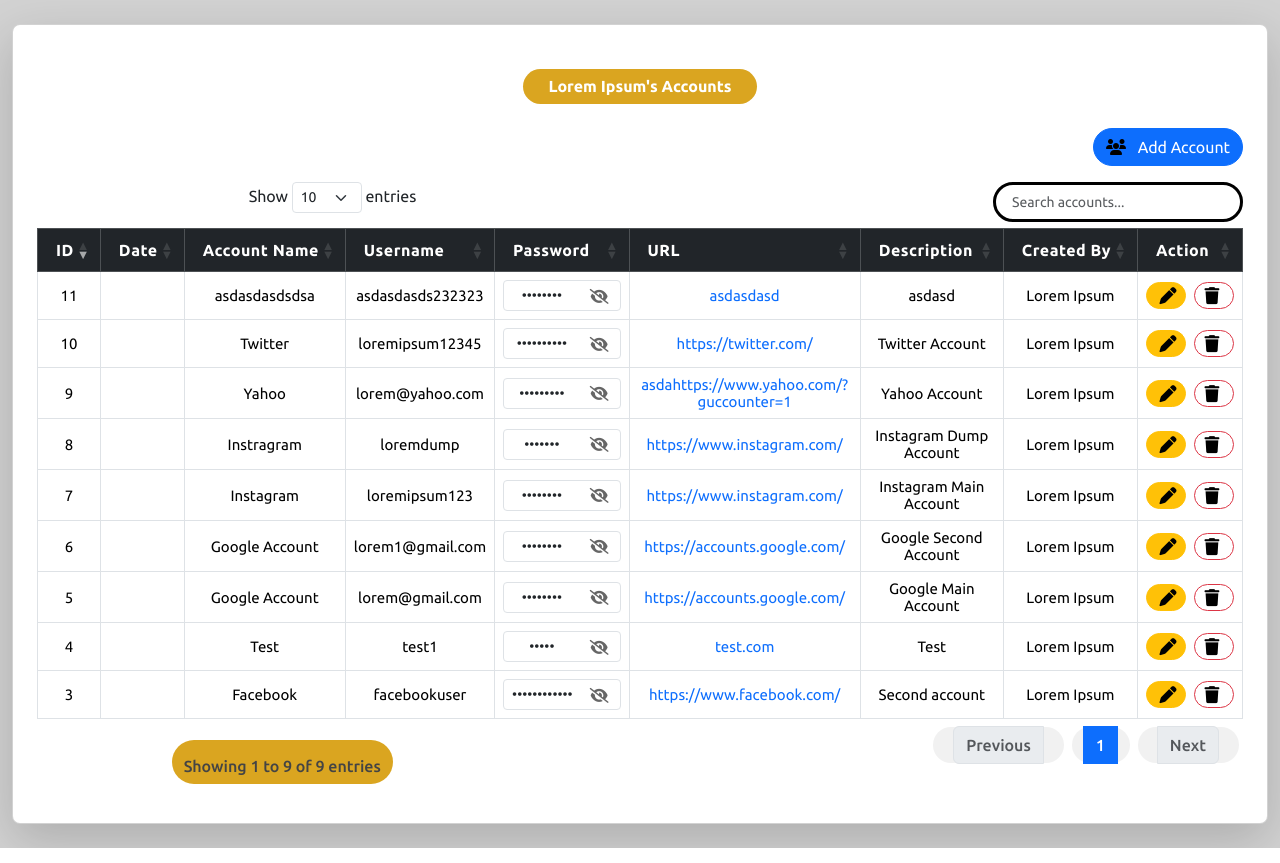
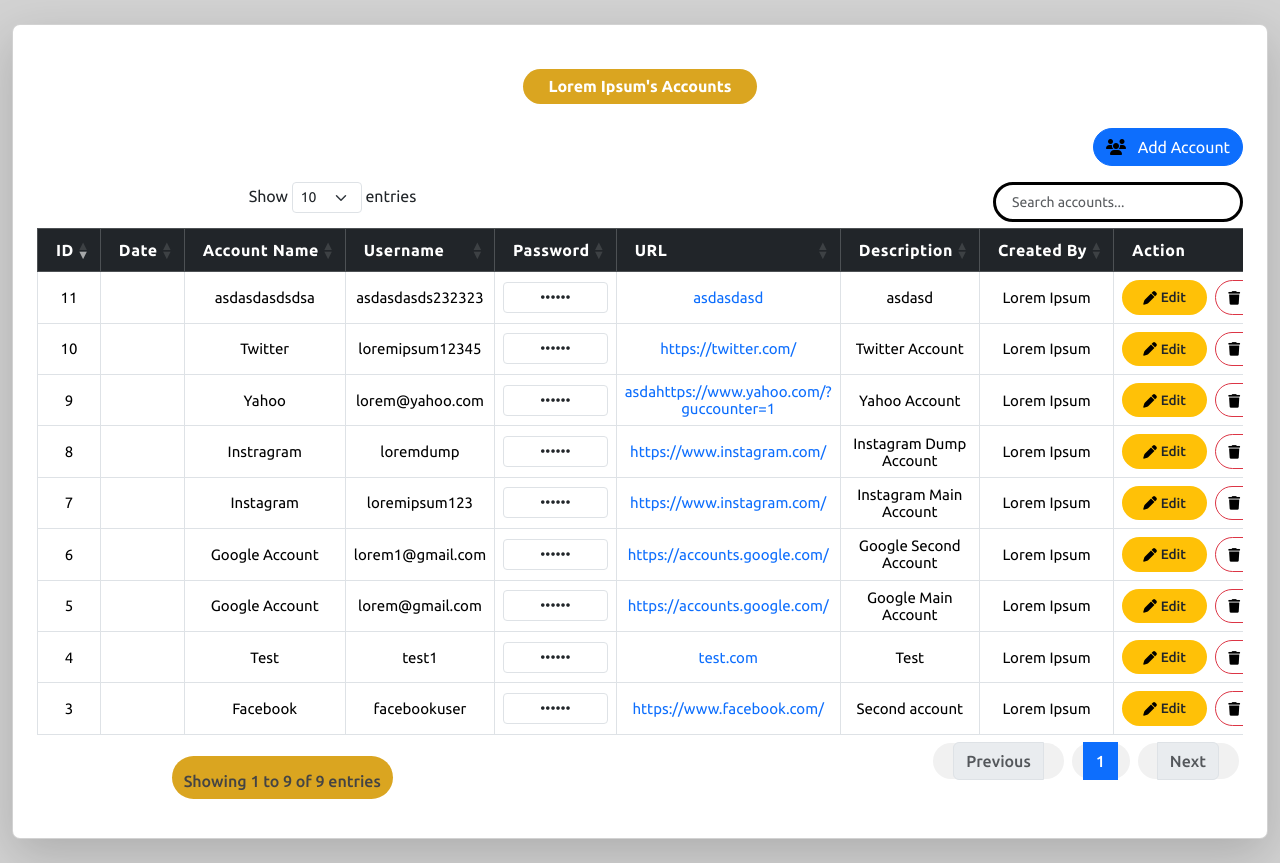
Before and after one commit to Palanikumar2697/Password-Manager, a PHP site: page /PM/home.php in a window 1280 px wide. Shown: the part 56-919 px from the top of the page. Run offline with PHP 8.4, Linux system fonts and the light colour scheme; a user stored in the database is signed in; data comes from the database, SQL or seed files in the repository; data that the repository does not hold is empty; some libraries are stand-ins or nearby versions.

Commit message:
sept6 updates

```diff
--- a/password-manager-app/assets/style.css
+++ b/password-manager-app/assets/style.css
@@ -472,3 +472,40 @@ table.dataTable thead th {
     letter-spacing: 0.5px;
     text-align: center;   /* keep aligned */
 }
+/* Common button styles */
+.table-actions .btn {
+    min-width: 85px;            /* keep consistent width */
+    font-size: 0.85rem;         /* smaller text */
+    font-weight: 500;           /* make text slightly bolder */
+    border-radius: 50px;        /* pill shape */
+    padding: 6px 12px;          /* balanced spacing */
+    transition: all 0.2s ease;  /* smooth hover effect */
+}
+
+/* Edit button */
+.table-actions .btn-warning {
+    background-color: #ffc107;
+    border: none;
+    color: #212529;
+}
+.table-actions .btn-warning:hover {
+    background-color: #e0a800;
+    color: #fff;
+}
+
+/* Delete button */
+.table-actions .btn-outline-danger {
+    border: 1.5px solid #dc3545;
+    color: #dc3545;
+    background: transparent;
+}
+.table-actions .btn-outline-danger:hover {
+    background-color: #dc3545;
+    color: #fff;
+}
+
+/* Icon spacing fix */
+.table-actions i {
+    font-size: 0.85rem;
+    vertical-align: middle;
+}
--- a/password-manager-app/home.php
+++ b/password-manager-app/home.php
@@ -134,23 +134,24 @@ if ($result) {
         <td id="username-<?= $accountID ?>"><?= htmlspecialchars($username) ?></td>
 
         <!-- Password column -->
-        <td>
+<td class="password-cell">
   <div class="position-relative input-group-sm">
     <input type="password"
-                       class="form-control text-center pe-5"
-                       value="<?= htmlspecialchars($password) ?>"
+           class="form-control text-center password-field"
+           value="••••••"
            readonly>
-
-                <i class="fa-solid fa-eye-slash toggle-password"
-                   style="position: absolute; top: 50%; right: 12px;
-                          transform: translateY(-50%); cursor: pointer; color: #666;"></i>
   </div>
 
   <!-- hidden span with actual password -->
   <span id="password-<?= $accountID ?>"
-                  class="d-none"
-                  data-password="<?= htmlspecialchars($password) ?>"></span>
+      class="d-none real-password"
+      data-password="<?= htmlspecialchars($password) ?>">
+</span>
+
 </td>
+
+
+
 
         <!-- URL -->
         <td id="link-<?= $accountID ?>">
@@ -167,20 +168,21 @@ if ($result) {
 
         <!-- Action Buttons -->
         <td>
-            <div class="d-flex justify-content-center gap-2">
+    <div class="d-flex justify-content-center gap-2 table-actions">
         <button class="btn btn-sm btn-warning"
                 onclick="update_account(<?= $accountID ?>)"
                 title="Edit">
-                     <i class="fa-solid fa-pen ms-1"></i>
+             <i class="fa-solid fa-pen me-1"></i>Edit
         </button>
 
-                <button class="btn btn-sm btn-outline-danger rounded-pill"
+        <button class="btn btn-sm btn-outline-danger"
                 onclick="confirmDelete(<?= $accountID ?>, '<?= addslashes($accountName) ?>')"
                 title="Delete">
-                    <i class="fa-solid fa-trash me-1"></i>
+            <i class="fa-solid fa-trash me-1"></i>Delete
         </button>
     </div>
 </td>
+
     </tr>
 <?php
     }
@@ -277,7 +279,6 @@ function confirmDelete(id, accountName) {
 }
 </script>
 
-
 <script>
 function update_account(id) {
     let modal = new bootstrap.Modal(document.getElementById("updateAccountModal"));
@@ -287,28 +288,52 @@ function update_account(id) {
     let updateAccountID   = $("#accountID-" + id).text().trim();
     let updateAccountName = $("#accountName-" + id).text().trim();
     let updateUsername    = $("#username-" + id).text().trim();
-    let updatePassword    = $("#password-" + id).data("password"); // ✅ FIXED
+    let updatePassword    = $("#password-" + id).attr("data-password"); // ✅ FIXED
     let updateLink        = $("#link-" + id).text().trim();
     let updateDescription = $("#description-" + id).text().trim();
     let updateCreatedAt   = $("#created_at-" + id).text().trim();
 
+    console.log("Password span selector:", "#password-" + id);
     console.log("Password from span:", updatePassword); // 👀 DEBUG
 
     // ✅ Fill modal fields
     $("#updateAccountID").val(updateAccountID);
     $("#updateAccountName").val(updateAccountName);
     $("#updateUsername").val(updateUsername);
-    $("#updatePassword").val(updatePassword);   // 👈 should now populate
+    $("#updatePassword").val(updatePassword);
     $("#updateLink").val(updateLink);
     $("#updateDescription").val(updateDescription);
 
-    // ✅ Format datetime
     if (updateCreatedAt) {
         let formatted = updateCreatedAt.replace(" ", "T").slice(0, 16);
         $("#updateCreatedAt").val(formatted);
     }
 }
 </script>
+
+
+<script>
+document.addEventListener("DOMContentLoaded", function () {
+  document.querySelectorAll(".password-cell").forEach(cell => {
+    const input = cell.querySelector(".password-field");
+    const realPassword = cell.querySelector(".real-password")?.textContent;
+
+    if (realPassword) {
+      cell.addEventListener("click", function () {
+        if (input.type === "password") {
+          input.type = "text";
+          input.value = realPassword;   // show actual password
+        } else {
+          input.type = "password";
+          input.value = "••••••";       // mask it back
+        }
+      });
+    }
+  });
+});
+
+</script>
+
 
 <?php if (!empty($_SESSION['flash_msg'])): ?>
     <div class="alert alert-<?= $_SESSION['flash_status'] ?> alert-dismissible fade show" role="alert">
--- a/password-manager-app/partials/footer.php
+++ b/password-manager-app/partials/footer.php
@@ -37,72 +37,6 @@ $(document).ready(function () {
         });
     }
 }); // ✅ missing bracket fixed here
-</script>
-<script>
-document.addEventListener("click", function (e) {
-  const toggle = e.target.closest(".toggle-password");
-  if (!toggle) return;
 
-  const wrapper = toggle.closest(".position-relative, .input-group");
-  const input = wrapper ? wrapper.querySelector("input") : null;
-  if (!input) return;
-
-  if (input.type === "password") {
-    input.type = "text";
-    toggle.classList.replace("fa-eye-slash", "fa-eye");
-  } else {
-    input.type = "password";
-    toggle.classList.replace("fa-eye", "fa-eye-slash");
-  }
-});
-</script>
-<script>
-document.addEventListener("DOMContentLoaded", function () {
-    document.querySelectorAll(".toggle-password").forEach(icon => {
-        icon.addEventListener("click", function () {
-            const input = this.previousElementSibling; // the <input type="password">
-            if (input.type === "password") {
-                input.type = "text";
-                this.classList.replace("fa-eye-slash", "fa-eye");
-            } else {
-                input.type = "password";
-                this.classList.replace("fa-eye", "fa-eye-slash");
-            }
-        });
-    });
-});
-</script>
-
-<script>
-// Password show/hide toggle (table + modal)
-document.addEventListener("click", function (e) {
-  if (e.target.closest(".toggle-password")) {
-    const button = e.target.closest(".toggle-password");
-    const input = button.parentElement.querySelector("input");
-    const icon = button.querySelector("i");
-
-    if (input.type === "password") {
-      input.type = "text";
-      icon.classList.replace("fa-eye-slash", "fa-eye");
-    } else {
-      input.type = "password";
-      icon.classList.replace("fa-eye", "fa-eye-slash");
-    }
-  }
-});
-</script>
-<script>
-document.querySelectorAll('.toggle-password').forEach(icon => {
-  icon.addEventListener('click', function () {
-    const input = this.previousElementSibling; // the input just before the icon
-    if (input.type === "password") {
-      input.type = "text";
-      this.classList.replace("fa-eye-slash", "fa-eye");
-    } else {
-      input.type = "password";
-      this.classList.replace("fa-eye", "fa-eye-slash");
-    }
-  });
-});
 
 </script>
--- a/password-manager-app/partials/modal.php
+++ b/password-manager-app/partials/modal.php
@@ -171,18 +171,22 @@
     <input type="hidden" id="updateAccountID" name="tbl_account_id">
 
     <div class="mb-3">
-            <label for="updateAccountName" class="form-label">Account Name</label>
+      <label for="updateAccountName" class="form-label">
+        <i class="fa-solid fa-address-book me-1"></i> Account Name
+      </label>
       <input type="text" id="updateAccountName" name="account_name" class="form-control" autocomplete="off">
     </div>
 
     <div class="mb-3">
-            <label for="updateUsername" class="form-label">Username</label>
+      <label for="updateUsername" class="form-label">
+        <i class="fa-solid fa-user me-1"></i> Username
+      </label>
       <input type="text" id="updateUsername" name="username" class="form-control" autocomplete="off">
     </div>
 
    <div class="mb-3 position-relative">
   <label for="updatePassword" class="form-label">
-    <i class="fa-solid fa-lock"></i> Password
+    <i class="fa-solid fa-lock me-1"></i> Password
   </label>
 
   <input type="password"
@@ -199,26 +203,37 @@
 
 
     <div class="mb-3">
-            <label for="updateLink" class="form-label">URL</label>
+      <label for="updateLink" class="form-label">
+        <i class="fa-solid fa-link me-1"></i> URL
+      </label>
       <input type="url" id="updateLink" name="link" class="form-control" autocomplete="off">
     </div>
 
     <div class="mb-3">
-            <label for="updateDescription" class="form-label">Description</label>
+      <label for="updateDescription" class="form-label">
+        <i class="fa-solid fa-file-lines me-1"></i> Description
+      </label>
       <textarea id="updateDescription" name="description" class="form-control"></textarea>
     </div>
 
     <div class="mb-3">
-            <label for="updateCreatedAt" class="form-label">Created At</label>
+      <label for="updateCreatedAt" class="form-label">
+        <i class="fa-solid fa-calendar-days me-1"></i> Created At
+      </label>
       <input type="datetime-local" id="updateCreatedAt" name="created_at" class="form-control">
     </div>
   </div>
 
   <div class="modal-footer">
-          <button type="submit" class="btn btn-success">Save Changes</button>
-          <button type="button" class="btn btn-secondary" data-bs-dismiss="modal">Cancel</button>
+    <button type="submit" class="btn btn-success">
+      <i class="fa-solid fa-floppy-disk me-1"></i> Save Changes
+    </button>
+    <button type="button" class="btn btn-secondary" data-bs-dismiss="modal">
+      <i class="fa-solid fa-xmark me-1"></i> Cancel
+    </button>
   </div>
 </form>
+
 
     </div>
   </div>
@@ -290,9 +305,10 @@ function view_user(userId) {
 
 <script>
 document.addEventListener("DOMContentLoaded", function () {
-  document.querySelectorAll('.toggle-password').forEach(icon => {
-    icon.addEventListener('click', function () {
-      const input = this.previousElementSibling; // input before icon
+  document.querySelectorAll(".toggle-password").forEach(icon => {
+    icon.addEventListener("click", function () {
+      const input = this.previousElementSibling; // always the input before icon
+
       if (input.type === "password") {
         input.type = "text";
         this.classList.replace("fa-eye-slash", "fa-eye");
@@ -304,41 +320,3 @@ document.addEventListener("DOMContentLoaded", function () {
   });
 });
 </script>
-
-
-
-
-<script>
-  document.getElementById("togglePassword").addEventListener("click", function () {
-    const passwordInput = document.getElementById("password");
-    const icon = this.querySelector("i");
-
-    if (passwordInput.type === "password") {
-      passwordInput.type = "text";
-      icon.classList.remove("fa-eye-slash");
-      icon.classList.add("fa-eye");
-    } else {
-      passwordInput.type = "password";
-      icon.classList.remove("fa-eye");
-      icon.classList.add("fa-eye-slash");
-    }
-  });
-</script>
-
-
-<script>
-document.querySelectorAll('.toggle-password').forEach(toggle => {
-  toggle.addEventListener('click', function () {
-    const input = this.closest('.input-group').querySelector('input');
-    const icon = this.querySelector("i");
-
-    if (input.type === "password") {
-      input.type = "text";
-      icon.classList.replace("fa-eye-slash", "fa-eye");
-    } else {
-      input.type = "password";
-      icon.classList.replace("fa-eye", "fa-eye-slash");
-    }
-  });
-});
-</script>
```
Lines whose indentation alone changed are shown as unchanged.
